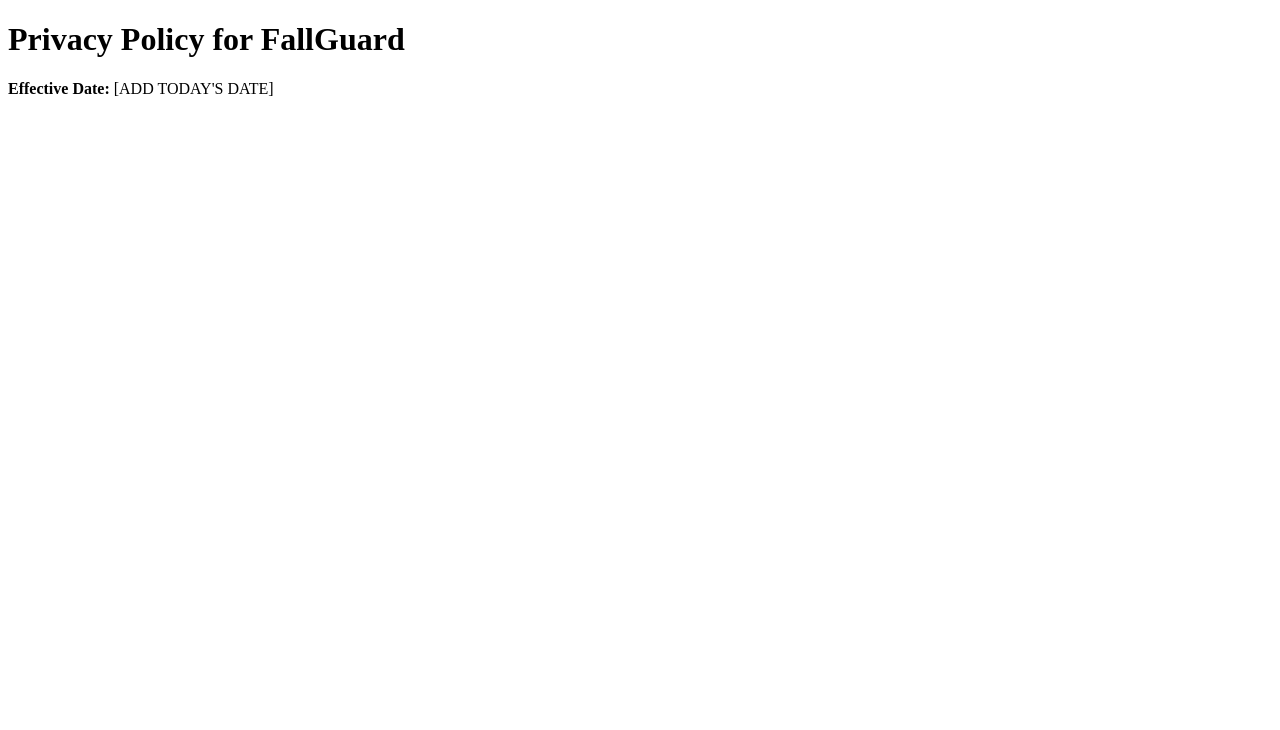
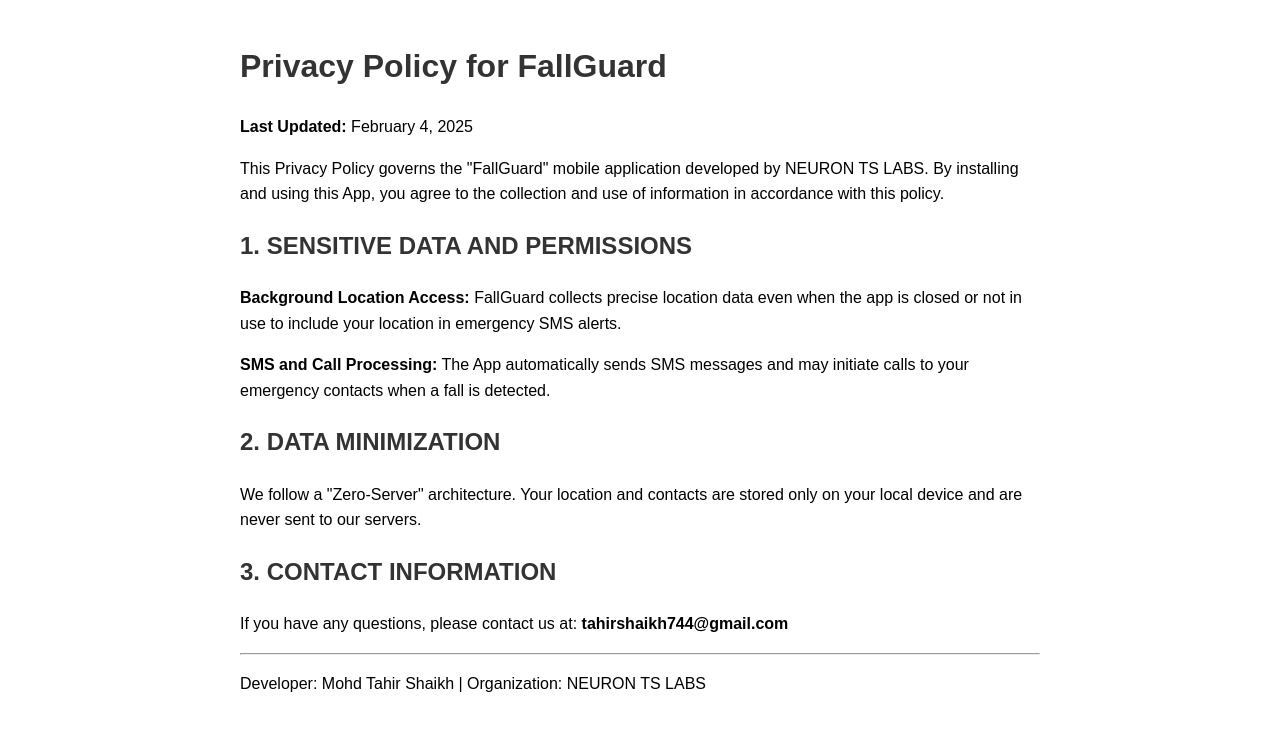
Before and after one commit to shaikhtahir3162-bit/shaikhtahir3162-bit.github.io, a plain HTML site: page privacy.html in a window 1280 px wide. Drawn offline with Linux system fonts and the light colour scheme.

Commit message:
Update privacy.html

```diff
--- a/privacy.html
+++ b/privacy.html
@@ -1,79 +1,30 @@
 <!DOCTYPE html>
 <html>
 <head>
-<title>Privacy Policy</title>
+    <meta charset="UTF-8">
+    <title>Privacy Policy - FallGuard</title>
+    <style>
+        body { font-family: sans-serif; line-height: 1.6; padding: 20px; max-width: 800px; margin: auto; }
+        h1, h2 { color: #333; }
+    </style>
 </head>
 <body>
-  <h1>Privacy Policy for FallGuard</h1>
-  <p><strong>Effective Date:</strong> [ADD TODAY'S DATE]</p>
+    <h1>Privacy Policy for FallGuard</h1>
+    <p><strong>Last Updated:</strong> February 4, 2025</p>
 
-  <p>
-    <!--
+    <p>This Privacy Policy governs the "FallGuard" mobile application developed by NEURON TS LABS. By installing and using this App, you agree to the collection and use of information in accordance with this policy.</p>
 
-======================================================================================================================================================================================================================================================================================================================
-    Privacy Policy for FallGuard
-NEURON TS LABS Version: 2.0
+    <h2>1. SENSITIVE DATA AND PERMISSIONS</h2>
+    <p><strong>Background Location Access:</strong> FallGuard collects precise location data even when the app is closed or not in use to include your location in emergency SMS alerts.</p>
+    <p><strong>SMS and Call Processing:</strong> The App automatically sends SMS messages and may initiate calls to your emergency contacts when a fall is detected.</p>
 
-Last Updated: February 4, 2026
+    <h2>2. DATA MINIMIZATION</h2>
+    <p>We follow a "Zero-Server" architecture. Your location and contacts are stored only on your local device and are never sent to our servers.</p>
 
-1. OVERVIEW AND ACCEPTANCE
-This Privacy Policy governs the "FallGuard" mobile application (the "App") developed by NEURON TS LABS. By installing and using this App, you agree to the collection and use of information in accordance with this policy. FallGuard is a safety utility designed to detect physical falls and alert emergency contacts.
+    <h2>3. CONTACT INFORMATION</h2>
+    <p>If you have any questions, please contact us at: <strong>tahirshaikh744@gmail.com</strong></p>
 
-2. SENSITIVE DATA AND PERMISSIONS (CRITICAL DISCLOSURE)
-Google Play classifies certain permissions as "High Risk." FallGuard requires these to function as a life-safety tool.
-
-A. Background Location Access
-Purpose: FallGuard collects precise location data (GPS and network-based) to identify your coordinates.
-
-Requirement: This data is collected even when the app is closed or not in use.
-
-Use Case: If a fall is detected while the phone is in your pocket and the screen is off, the App must access your location in the background to include your "Help Link" in the emergency SMS.
-
-Storage: We do not store your location history on any server. It is only used at the moment of a detected emergency.
-
-B. SMS and Call Processing
-SMS_SEND & SMS_RECEIVE: The App automatically sends a text message to your pre-defined contacts when a fall is confirmed.
-
-CALL_PHONE: The App may initiate a voice call to ensure your emergency contact is alerted if they miss the SMS notification.
-
-3. DATA MINIMIZATION AND SHARING
-We follow a "Zero-Server" architecture for your personal safety data:
-
-Third-Party Sharing: NEURON TS LABS does not sell, rent, or lease your data to third parties. We do not use your location for advertising or analytics.
-
-Emergency Transmission: Your location and status are only shared with the specific individuals you have manually added to the "Emergency Contacts" list within the App.
-
-Data Retention: All emergency contact numbers and user profiles are stored only on your local device. If you clear the App data or uninstall the App, this information is permanently deleted.
-
-4. PROMINENT DISCLOSURE & USER CONSENT
-Before the App begins monitoring for falls, you will be presented with a Prominent Disclosure screen.
-
-You must click "I Agree" to acknowledge that you understand the App will monitor your location in the background.
-
-You have the right to revoke these permissions at any time via Android Settings. However, revoking permissions will render the fall-detection and alerting system non-functional.
-
-5. SECURITY MEASURES
-We implement industry-standard encryption and security protocols to protect your local data. While we strive to use commercially acceptable means to protect your information, remember that no method of transmission over the internet or method of electronic storage is 100% secure.
-
-6. CHILDREN’S PRIVACY
-Our services are not intended for individuals under the age of 13. We do not knowingly collect personally identifiable information from children under 13. In the case we discover that a child under 13 has provided us with personal information, we immediately delete this from our local records.
-
-7. COMPLIANCE WITH GLOBAL STANDARDS
-GDPR (General Data Protection Regulation): Users in the EU have the right to access, rectify, or delete their data. Since we store data locally, you can exercise these rights by managing the App's storage settings.
-
-CCPA (California Consumer Privacy Act): We do not "sell" personal information as defined by the CCPA.
-
-8. CONTACT INFORMATION
-If you have any questions about this Privacy Policy or the data practices of FallGuard, please contact us at: Email: tahirshaikh744@gmail.com
-
-Developer: Mohd Tahir Shaikh
-
-Organization: NEURON TS LABS
-
-=======================================================================================================================================================================================================================================================================================================
-    -->
-
-  </p>
-
+    <hr>
+    <p>Developer: Mohd Tahir Shaikh | Organization: NEURON TS LABS</p>
 </body>
 </html>
```
